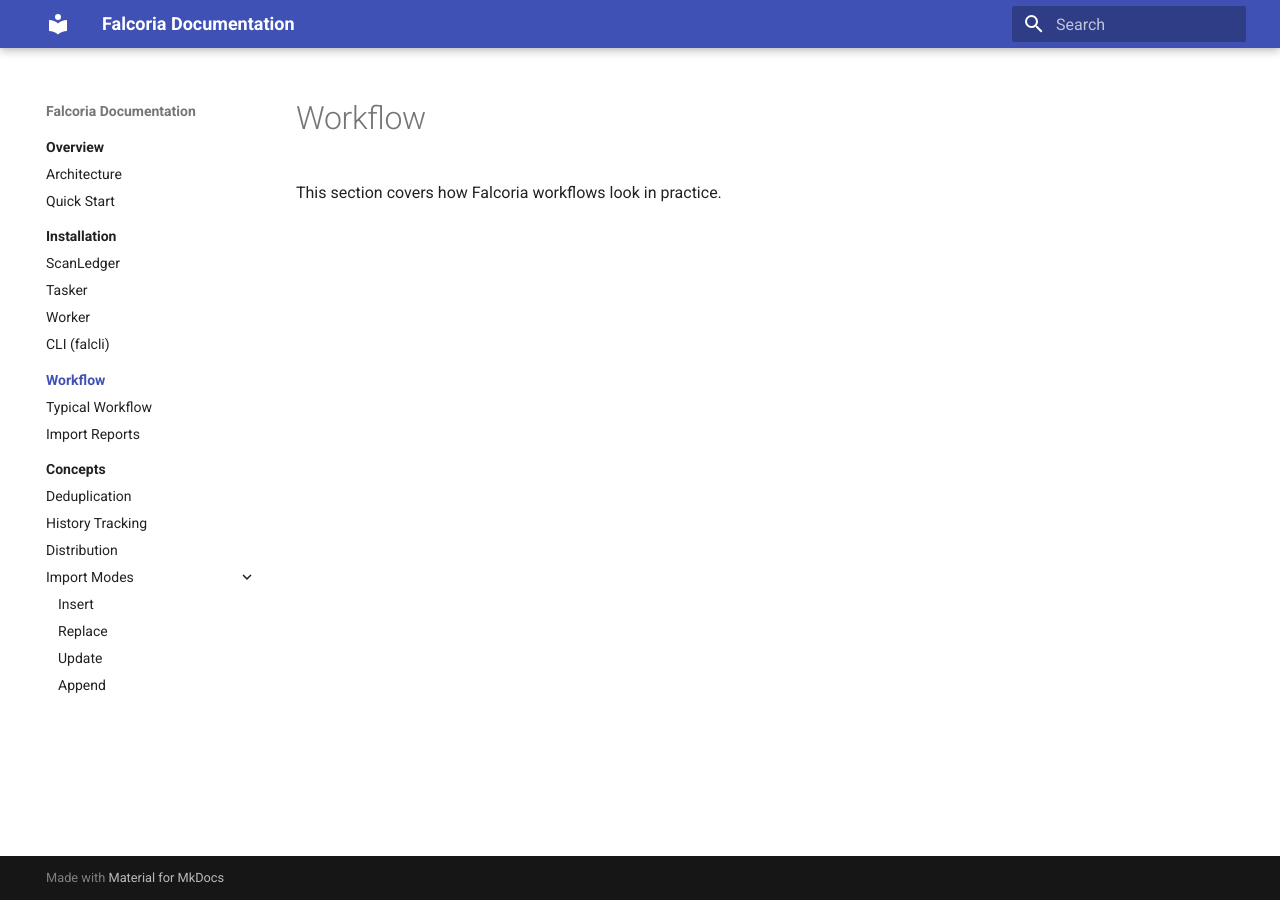
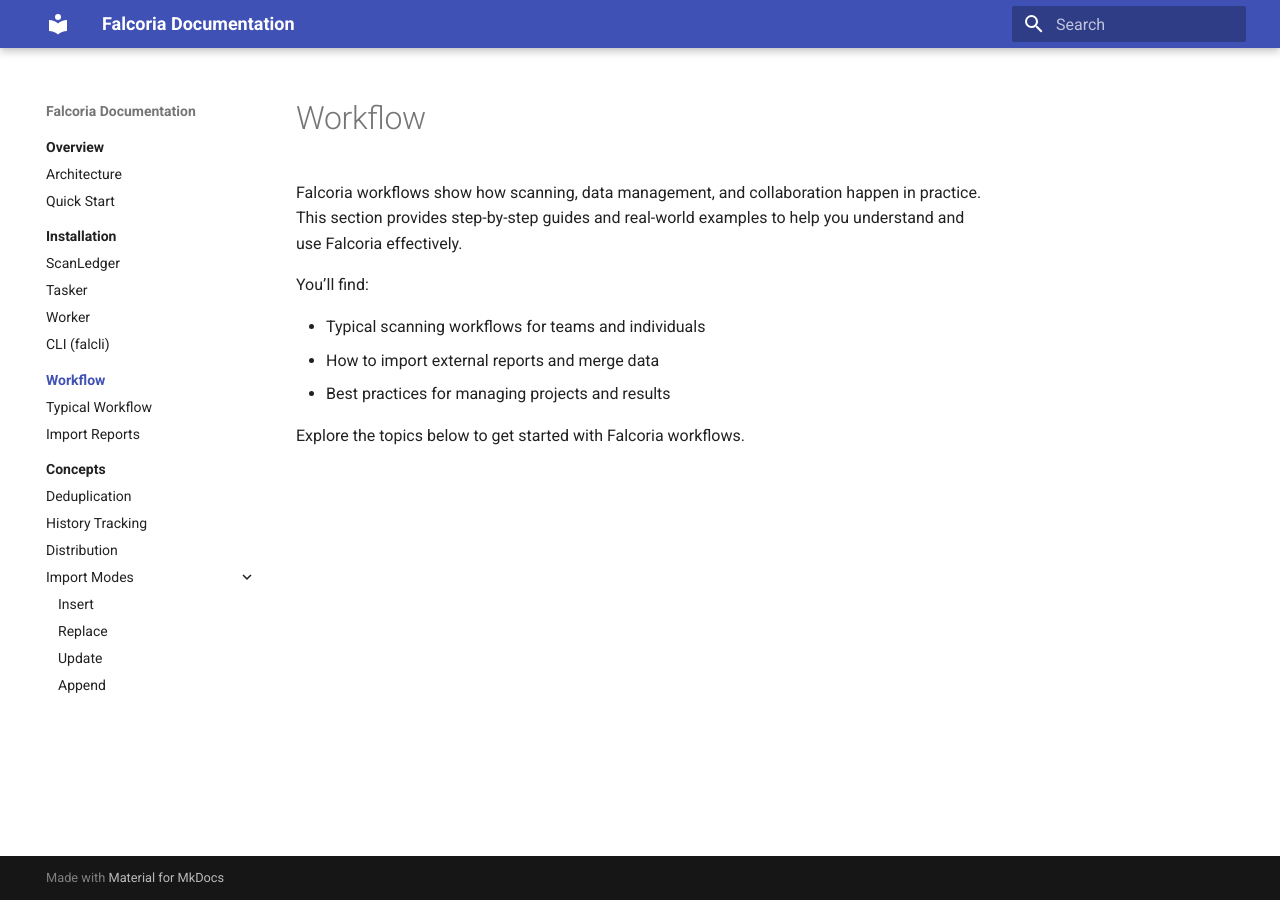
Before and after one commit to Falcoria/falcoria-docs, an MkDocs documentation site: the page built from docs/workflow/index.md, in a window 1280 px wide. Built offline with MkDocs 1.6.1 and Material for MkDocs 9.7.7, drawn with Linux system fonts in a browser that asks for light colours.

Commit message:
new picture

```diff
--- a/docs/workflow/index.md
+++ b/docs/workflow/index.md
@@ -1,3 +1,11 @@
 # Workflow
 
-This section covers how Falcoria workflows look in practice.
+Falcoria workflows show how scanning, data management, and collaboration happen in practice. This section provides step-by-step guides and real-world examples to help you understand and use Falcoria effectively.
+
+You’ll find:
+
+- Typical scanning workflows for teams and individuals
+- How to import external reports and merge data
+- Best practices for managing projects and results
+
+Explore the topics below to get started with Falcoria workflows.
```
Also changed, not shown: docs/index.md (+7 -0 lines), docs/images/scanning-phases.png (added).
